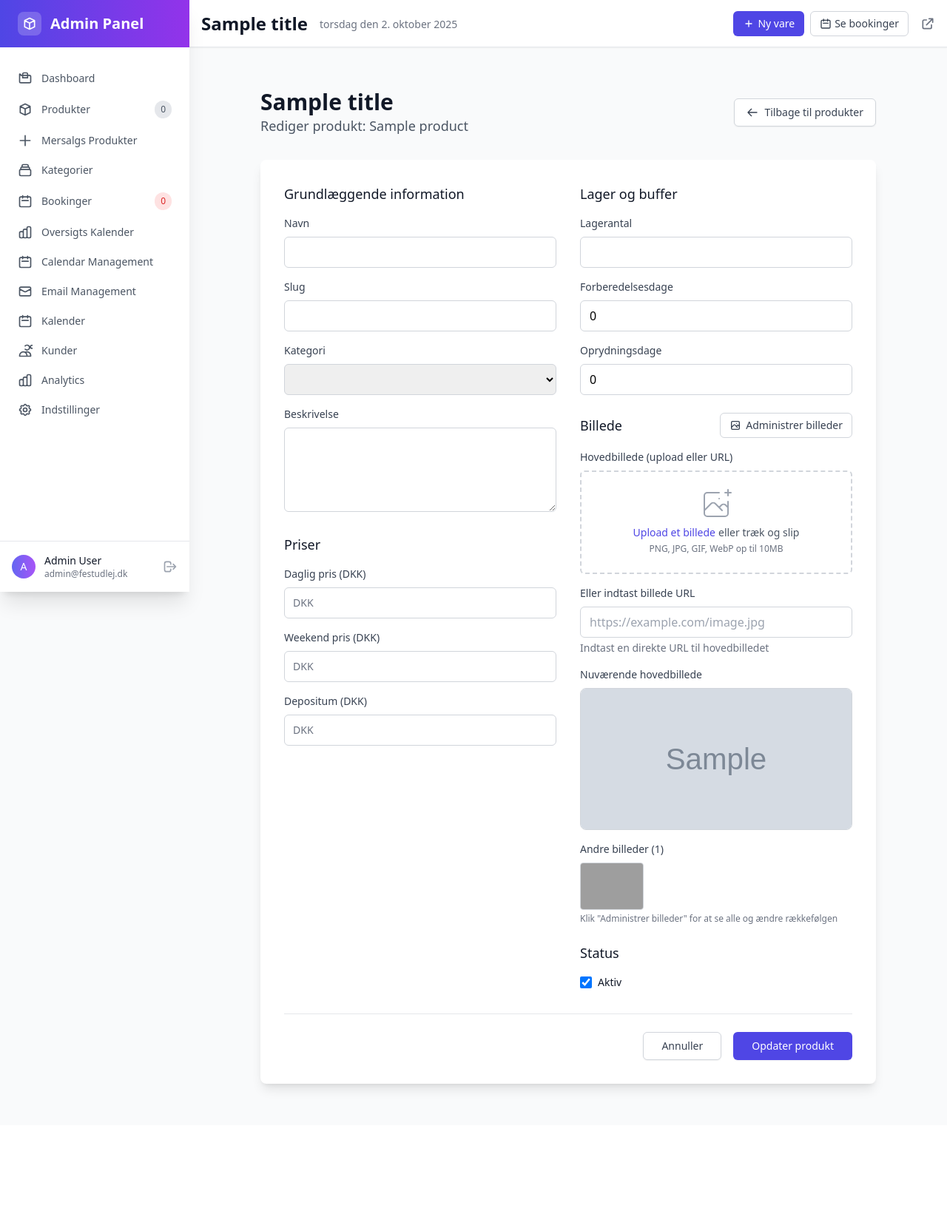
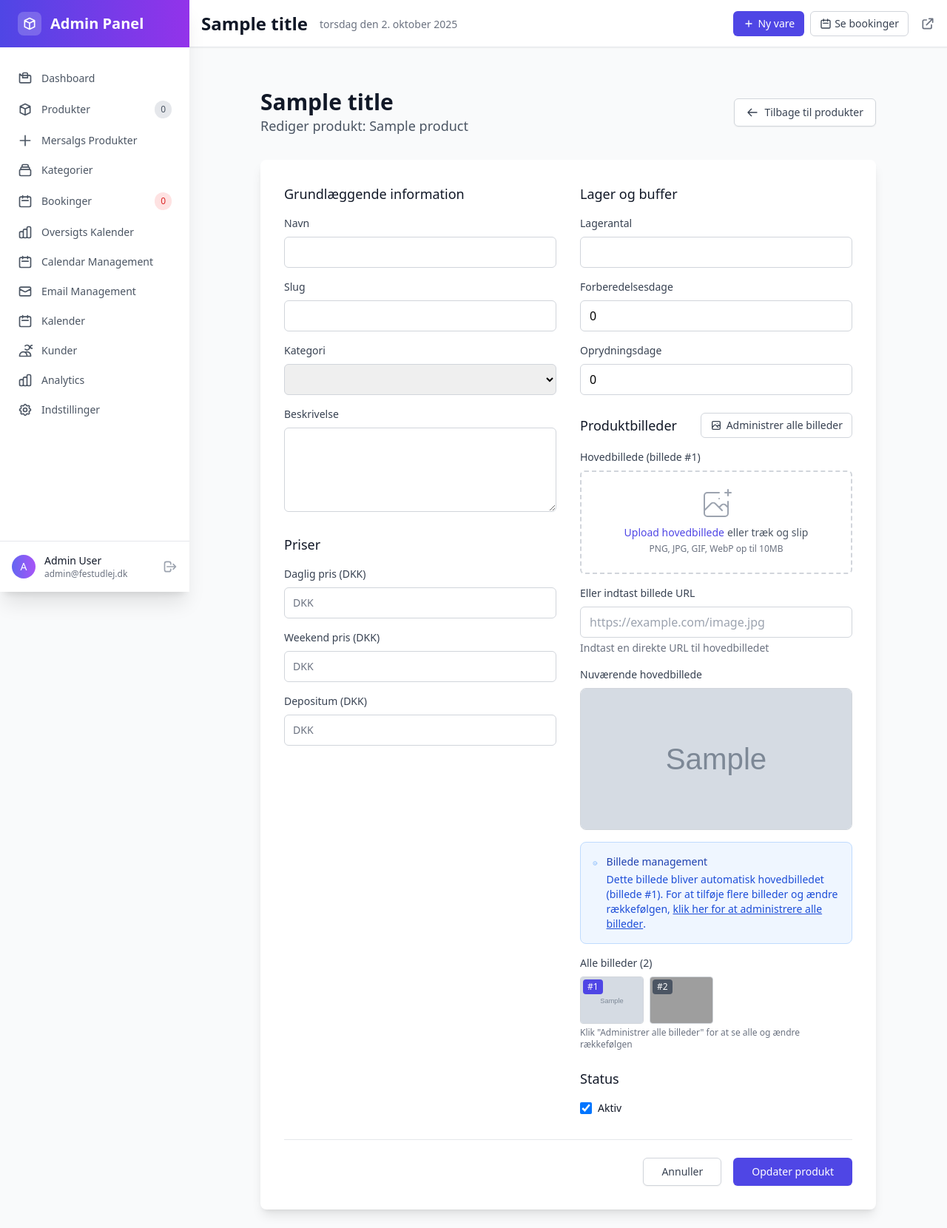
Before and after one commit to Flyvendedk799/HighendEvent, a Flask app: template app/templates/admin/product_form.html in a window 1280 px wide. Shown: the top 1660 px of the page at 74% size. Before the commit the page ends 1477 px from the top, so only its background shows below. Run offline with Flask 3, Linux system fonts and the light colour scheme; tables that the repository leaves empty hold one stand-in row (values such as "Sample post"); the template is opened without the code that fills it: values that come from a table or form of the project are taken from there, most other values are stand-ins (such as "Sample title", 1, 10 or a date in 2020); grey boxes marked "Sample" are stand-in pictures; lists and menus that the app fills with data are empty; some libraries are stand-ins or nearby versions; grey boxes are pictures that could not be loaded.

Commit message:
Unify image management system
- Combine hero image and multi-image systems into one unified interface
- Hero image automatically becomes ProductImage with sort_order=1
- Update product form to show unified image management
- Show hero image as #1 in image management page
- Add clear visual indicators for hero vs additional images
- Update admin routes to create ProductImage entries for hero images
- Improve user experience with single image management interface

```diff
--- a/app/blueprints/admin.py
+++ b/app/blueprints/admin.py
@@ -246,6 +246,18 @@ def create_product():
 
         from app import db
         db.session.add(product)
+        db.session.flush()  # Get the product ID
+
+        # Create ProductImage entry for hero image if provided
+        if hero_image_url:
+            hero_image = ProductImage(
+                product_id=product.id,
+                url=hero_image_url,
+                alt=product.name,
+                sort_order=1  # Hero image is always #1
+            )
+            db.session.add(hero_image)
+
         db.session.commit()
 
         flash('Produkt oprettet', 'success')
@@ -264,12 +276,31 @@ def edit_product(id):
 
     if form.validate_on_submit():
         # Handle image upload
+        new_hero_image_url = None
         if form.hero_image_file.data:
             uploaded_file = save_uploaded_file(form.hero_image_file.data)
             if uploaded_file:
-                product.hero_image_url = uploaded_file
+                new_hero_image_url = uploaded_file
         elif form.hero_image_url.data:
-            product.hero_image_url = form.hero_image_url.data
+            new_hero_image_url = form.hero_image_url.data
+
+        # Update hero image if changed
+        if new_hero_image_url and new_hero_image_url != product.hero_image_url:
+            product.hero_image_url = new_hero_image_url
+
+            # Update or create ProductImage entry for hero image
+            hero_image = ProductImage.query.filter_by(product_id=product.id, sort_order=1).first()
+            if hero_image:
+                hero_image.url = new_hero_image_url
+                hero_image.alt = form.name.data
+            else:
+                hero_image = ProductImage(
+                    product_id=product.id,
+                    url=new_hero_image_url,
+                    alt=form.name.data,
+                    sort_order=1
+                )
+                db.session.add(hero_image)
 
         product.name = form.name.data
         product.slug = form.slug.data
--- a/app/templates/admin/product_form.html
+++ b/app/templates/admin/product_form.html
@@ -156,14 +156,14 @@
                     <!-- Media -->
                     <div>
                         <div class="flex items-center justify-between mb-4">
-                            <h3 class="text-lg font-medium text-gray-900">Billede</h3>
+                            <h3 class="text-lg font-medium text-gray-900">Produktbilleder</h3>
                             {% if product %}
                             <a href="{{ url_for('admin.product_images', product_id=product.id) }}"
                                class="inline-flex items-center px-3 py-1.5 border border-gray-300 rounded-md text-sm font-medium text-gray-700 bg-white hover:bg-gray-50">
                                 <svg class="w-4 h-4 mr-1.5" fill="none" stroke="currentColor" viewBox="0 0 24 24">
                                     <path stroke-linecap="round" stroke-linejoin="round" stroke-width="2" d="M4 16l4.586-4.586a2 2 0 012.828 0L16 16m-2-2l1.586-1.586a2 2 0 012.828 0L20 14m-6-6h.01M6 20h12a2 2 0 002-2V6a2 2 0 00-2-2H6a2 2 0 00-2 2v12a2 2 0 002 2z"></path>
                                 </svg>
-                                Administrer billeder
+                                Administrer alle billeder
                             </a>
                             {% endif %}
                         </div>
@@ -173,7 +173,7 @@
                             {{ form.hero_image_url(style="display: none;") }}
 
                             <div>
-                                <p class="text-sm font-medium text-gray-700 mb-2">Hovedbillede (upload eller URL)</p>
+                                <p class="text-sm font-medium text-gray-700 mb-2">Hovedbillede (billede #1)</p>
                                 <div class="mt-1 flex justify-center px-6 pt-5 pb-6 border-2 border-gray-300 border-dashed rounded-md hover:border-gray-400 transition-colors duration-200">
                                     <div class="space-y-1 text-center">
                                         <svg class="mx-auto h-12 w-12 text-gray-400" stroke="currentColor" fill="none" viewBox="0 0 48 48">
@@ -181,7 +181,7 @@
                                         </svg>
                                         <div class="flex text-sm text-gray-600">
                                             <label for="hero_image_file" class="relative cursor-pointer bg-white rounded-md font-medium text-indigo-600 hover:text-indigo-500 focus-within:outline-none focus-within:ring-2 focus-within:ring-offset-2 focus-within:ring-indigo-500">
-                                                <span>Upload et billede</span>
+                                                <span>Upload hovedbillede</span>
                                                 {{ form.hero_image_file(id="hero_image_file", class="sr-only") }}
                                             </label>
                                             <p class="pl-1">eller træk og slip</p>
@@ -209,20 +209,48 @@
                             </div>
                             {% endif %}
 
+                            <!-- Image Management Info -->
+                            <div class="bg-blue-50 border border-blue-200 rounded-lg p-4">
+                                <div class="flex items-start">
+                                    <svg class="w-5 h-5 text-blue-400 mt-0.5 mr-3" fill="none" stroke="currentColor" viewBox="0 0 24 24">
+                                        <path stroke-linecap="round" stroke-linejoin="round" stroke-width="2" d="M13 16h-1v-4h-1m1-4h.01M21 12a9 9 0 11-18 0 9 9 0 0118 0z"></path>
+                                    </svg>
+                                    <div>
+                                        <h4 class="text-sm font-medium text-blue-800">Billede management</h4>
+                                        <p class="text-sm text-blue-700 mt-1">
+                                            Dette billede bliver automatisk hovedbilledet (billede #1).
+                                            For at tilføje flere billeder og ændre rækkefølgen,
+                                            <a href="{{ url_for('admin.product_images', product_id=product.id) if product else '#' }}" class="font-medium underline hover:text-blue-600">klik her for at administrere alle billeder</a>.
+                                        </p>
+                                    </div>
+                                </div>
+                            </div>
+
                             {% if product and product.images %}
                             <div class="mt-4">
-                                <label class="block text-sm font-medium text-gray-700 mb-2">Andre billeder ({{ product.images|length }})</label>
+                                <label class="block text-sm font-medium text-gray-700 mb-2">Alle billeder ({{ product.images|length + 1 }})</label>
                                 <div class="grid grid-cols-4 gap-2">
-                                    {% for image in product.images[:4] %}
-                                    <img src="{{ image.url | image_url }}" alt="{{ image.alt }}" class="w-full h-16 object-cover rounded border border-gray-300">
+                                    <!-- Show hero image first -->
+                                    {% if product.hero_image_url %}
+                                    <div class="relative">
+                                        <img src="{{ product.hero_image_url | image_url }}" alt="{{ product.name }}" class="w-full h-16 object-cover rounded border border-gray-300">
+                                        <span class="absolute top-1 left-1 bg-indigo-600 text-white text-xs px-1.5 py-0.5 rounded">#1</span>
+                                    </div>
+                                    {% endif %}
+                                    <!-- Show other images -->
+                                    {% for image in product.images[:3] %}
+                                    <div class="relative">
+                                        <img src="{{ image.url | image_url }}" alt="{{ image.alt }}" class="w-full h-16 object-cover rounded border border-gray-300">
+                                        <span class="absolute top-1 left-1 bg-gray-600 text-white text-xs px-1.5 py-0.5 rounded">#{{ image.sort_order + 1 }}</span>
+                                    </div>
                                     {% endfor %}
-                                    {% if product.images|length > 4 %}
+                                    {% if product.images|length > 3 %}
                                     <div class="w-full h-16 bg-gray-100 rounded border border-gray-300 flex items-center justify-center">
-                                        <span class="text-xs text-gray-500">+{{ product.images|length - 4 }} flere</span>
+                                        <span class="text-xs text-gray-500">+{{ product.images|length - 3 }} flere</span>
                                     </div>
                                     {% endif %}
                                 </div>
-                                <p class="mt-1 text-xs text-gray-500">Klik "Administrer billeder" for at se alle og ændre rækkefølgen</p>
+                                <p class="mt-1 text-xs text-gray-500">Klik "Administrer alle billeder" for at se alle og ændre rækkefølgen</p>
                             </div>
                             {% endif %}
                         </div>
```
Also changed, not shown: app/templates/admin/product_images.html (+37 -4 lines).
